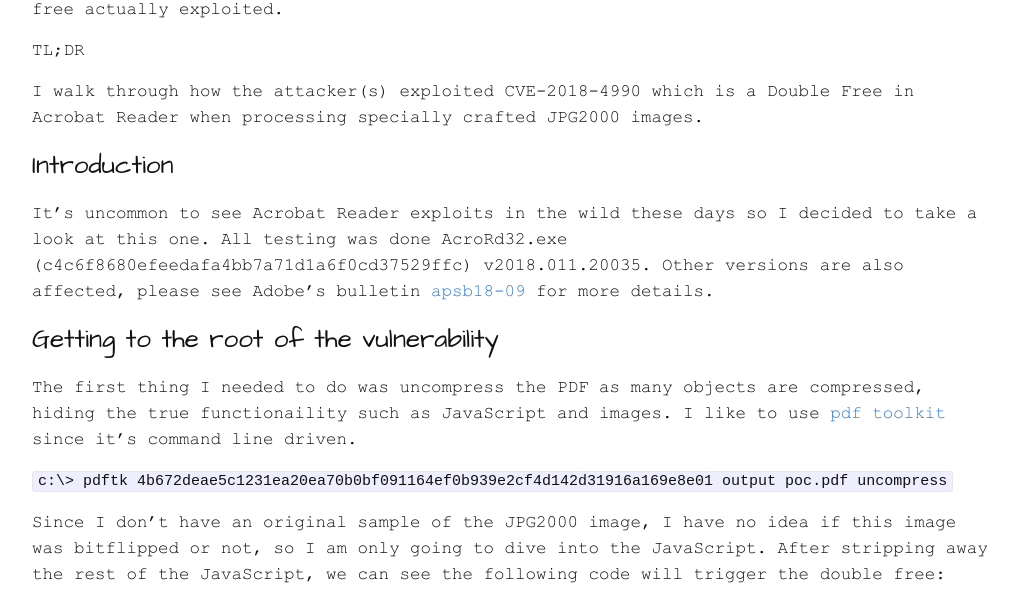
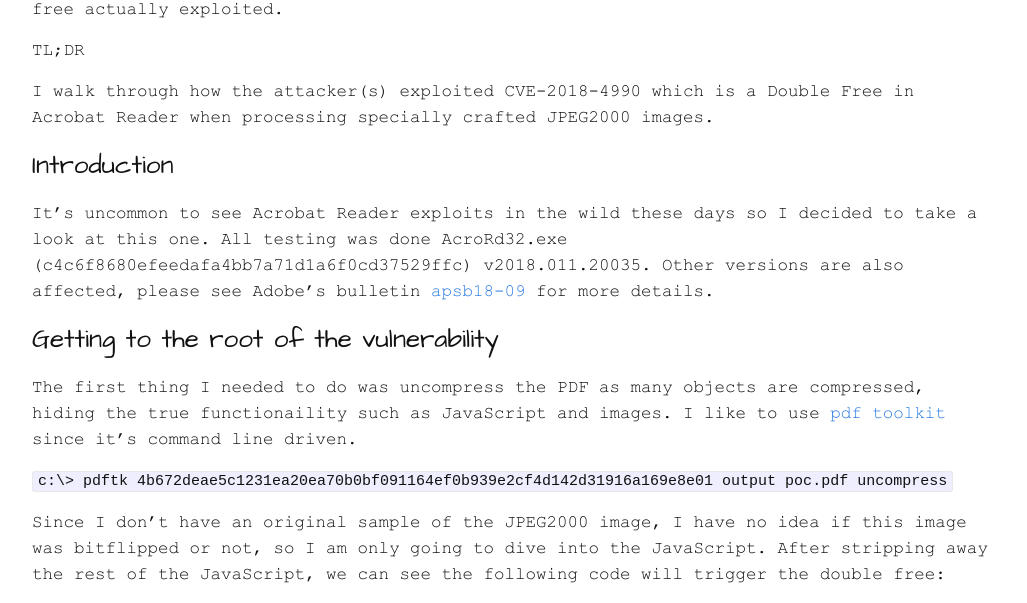
Before and after one commit to sourceincite/sourceincite.github.io, a Jekyll site: the page built from _posts/2018-05-21-adobe-me-and-a-double-free.md, in a window 1280 px wide and 900 px high, scrolled down 227 px. Shown: the part 179-782 px from the top of the window, without its empty margins (126-1153 px from the left). Built offline with Jekyll 4.4.1, drawn with Linux system fonts in a browser that asks for light colours.

Commit message:
fixed another typo, sigh

```diff
--- a/_posts/2018-05-21-adobe-me-and-a-double-free.md
+++ b/_posts/2018-05-21-adobe-me-and-a-double-free.md
@@ -12,7 +12,7 @@
 
 <p class="cn">TL;DR</p>
 
-<p class="cn">I walk through how the attacker(s) exploited CVE-2018-4990 which is a Double Free in Acrobat Reader when processing specially crafted JPG2000 images.</p>
+<p class="cn">I walk through how the attacker(s) exploited CVE-2018-4990 which is a Double Free in Acrobat Reader when processing specially crafted JPEG2000 images.</p>
 
 ### Introduction
 
@@ -27,7 +27,7 @@
 `c:\> pdftk 4b672deae5c1231ea20ea70b0bf091164ef0b939e2cf4d142d31916a169e8e01 output poc.pdf uncompress`
 
 <p class="cn" markdown="1">
-Since I don't have an original sample of the JPG2000 image, I have no idea if this image was bitflipped or not, so I am only going to dive into the JavaScript.
+Since I don't have an original sample of the JPEG2000 image, I have no idea if this image was bitflipped or not, so I am only going to dive into the JavaScript.
 
 After stripping away the rest of the JavaScript, we can see the following code will trigger the double free:</p>
 
```
